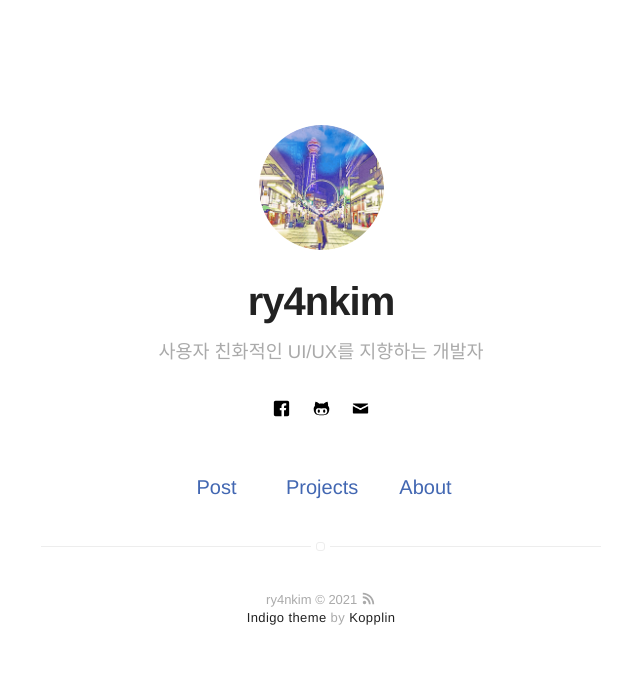
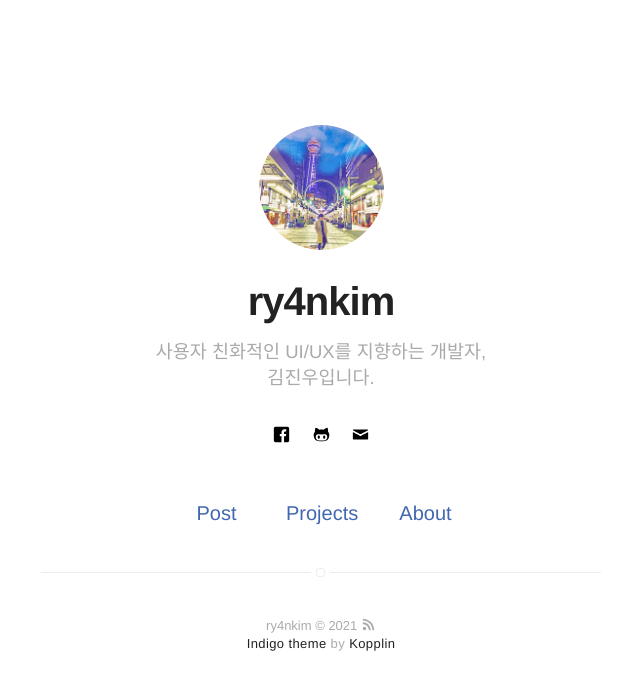
Before and after one commit to ry4nkim/ry4nkim.github.io, a Jekyll site: the page built from index.html, in a window 1280 px wide. Shown: the top 690 px of the page, without its empty margins (319-959 px from the left). Built offline with Jekyll 4.4.1, drawn with Linux system fonts in a browser that asks for light colours.

Commit message:
Update _config.yml

```diff
--- a/_config.yml
+++ b/_config.yml
@@ -1,7 +1,7 @@
 # main text of home
 name: ry4nkim
 # bio: Undergraduate Student, Department of Computer Science Engineering & Department of Information Security Engineering, Soonchunhyang University
-bio: 사용자 친화적인 UI/UX를 지향하는 개발자
+bio: 사용자 친화적인 UI/UX를 지향하는 개발자,<br/>김진우입니다.
 
 # twitter summary info
 description: ry4nkim's blog
@@ -57,7 +57,7 @@ authors:
     ry4nkim:
         name: ry4nkim
         # bio: Undergraduate Student, Department of Computer Science Engineering & Department of Information Security Engineering, Soonchunhyang University
-        bio: 사용자 친화적인 UI/UX를 지향하는 개발자
+        bio: 사용자 친화적인 UI/UX를 지향하는 개발자,<br/>김진우입니다.
         external-image: false
         picture: assets/images/profile.png
 
```
